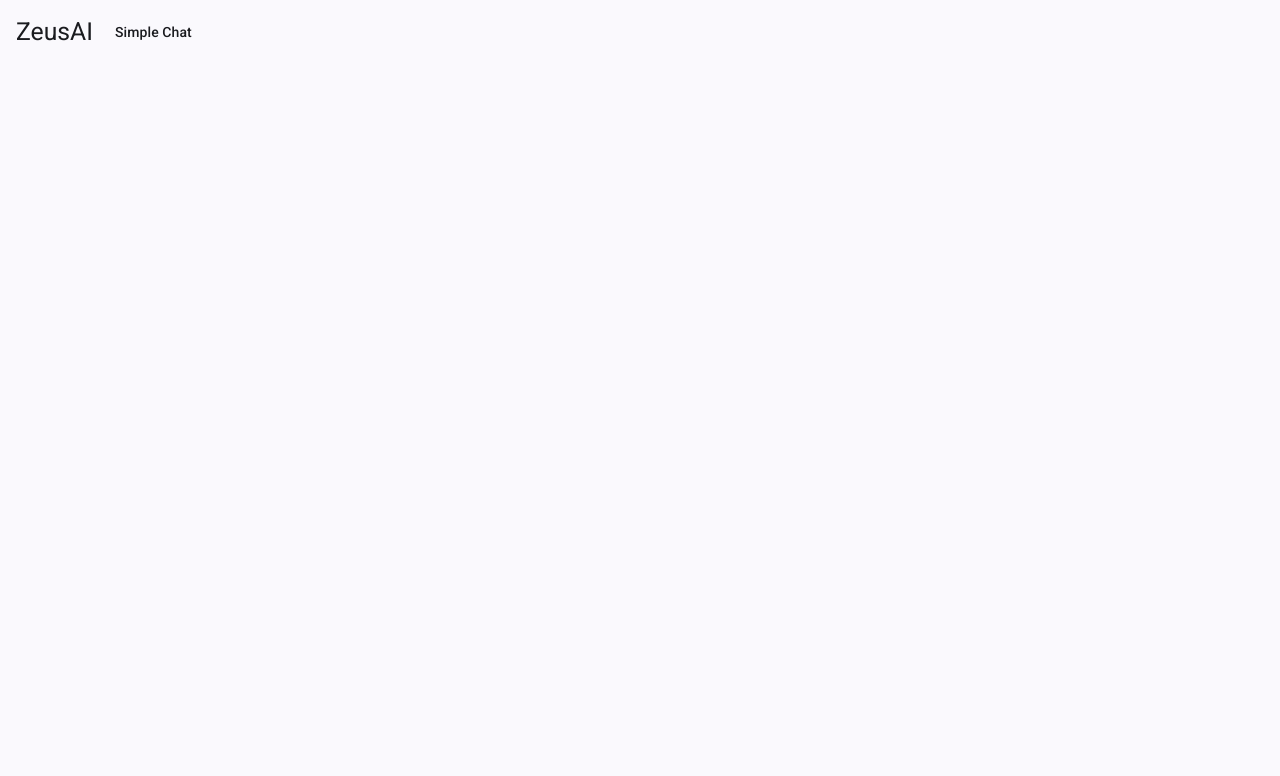
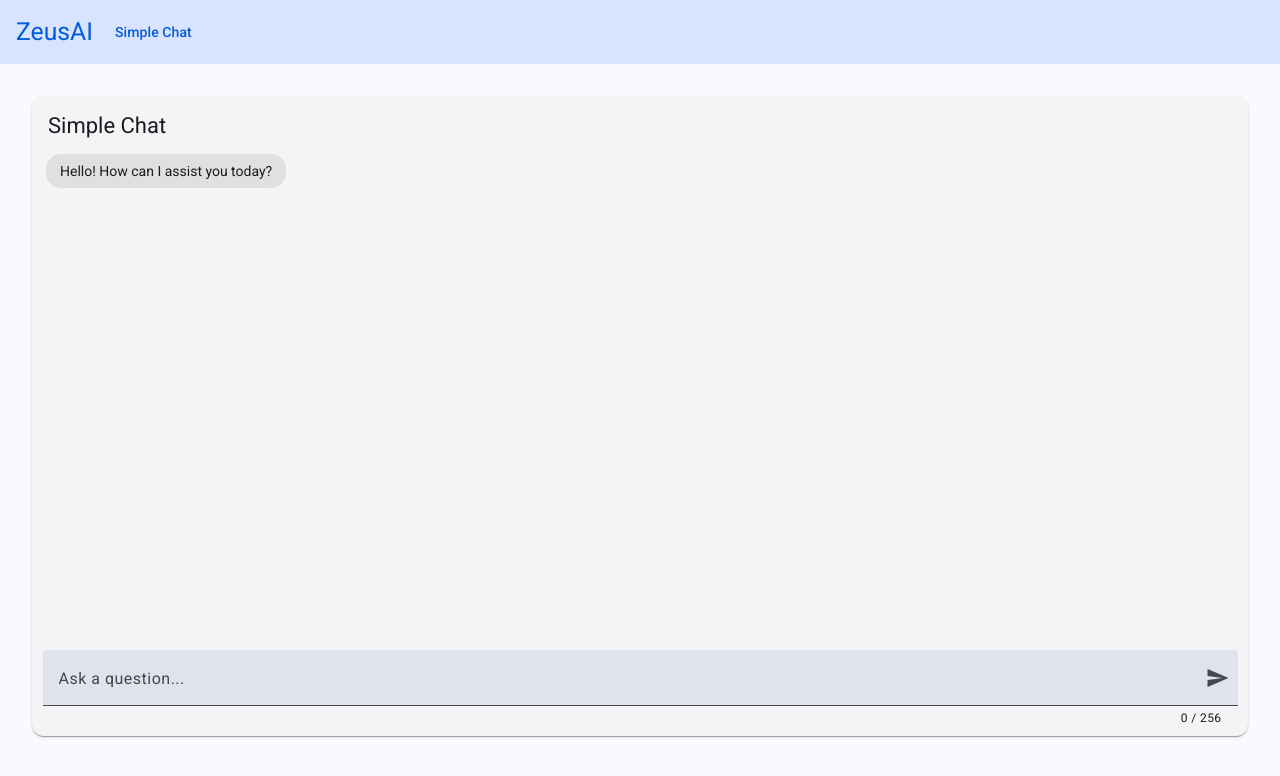
Before and after one commit to CarlosLonghi/AI-Chat, an Angular app: page /simple-chat in a window 1280 px wide. Before the commit this address led to /. Shown: the top 776 px of the page. Built offline with nearby package versions, Linux system fonts and the light colour scheme.

Commit message:
feat: implement simple chat component with routing and styling; add message handling and bot response simulation

```diff
--- a/src/app/app.routes.ts
+++ b/src/app/app.routes.ts
@@ -1,3 +1,18 @@
 import { Routes } from '@angular/router';
 
-export const routes: Routes = [];
+export const routes: Routes = [
+  {
+    path: '',
+    redirectTo: 'simple-chat',
+    pathMatch: 'full'
+  },
+  {
+    path: 'simple-chat',
+    loadComponent: () => import('./chat/simple-chat/simple-chat')
+      .then(c => c.SimpleChat)
+  },
+  {
+    path: '**',
+    redirectTo: 'simple-chat'
+  }
+];
--- /dev/null
+++ b/src/app/chat/simple-chat/simple-chat.html
@@ -0,0 +1,34 @@
+<mat-card class="chat-container">
+  <mat-card-header>
+    <mat-card-title>Simple Chat</mat-card-title>
+  </mat-card-header>
+  <mat-card-content class="chat-content">
+    <div class="messages">
+      @for (message of messages(); track $index) {
+        <div class="message">
+          <div class="message-bubble" [ngClass]="{'user': message.sender === 'user', 'bot': message.sender === 'bot'}">
+            {{ message.text }}
+          </div>
+        </div>
+      }
+    </div>
+  </mat-card-content>
+
+  <div class="chat-input">
+    <mat-form-field class="full-width">
+      <mat-label>Ask a question...</mat-label>
+      <input matInput
+        [ngModel]="userInput()"
+        (ngModelChange)="userInput.set($event)"
+        (keyup.enter)="sendMessage()"
+        maxlength="256"
+        placeholder="Type your question here"
+      />
+      <mat-hint align="end">{{userInput().length}} / 256</mat-hint>
+
+      <button matSuffix matIconButton aria-label="Send" (click)="sendMessage()">
+        <mat-icon>send</mat-icon>
+      </button>
+    </mat-form-field>
+  </div>
+</mat-card>
--- /dev/null
+++ b/src/app/chat/simple-chat/simple-chat.scss
@@ -0,0 +1,48 @@
+.chat-container {
+  display: flex;
+  flex-direction: column;
+  height: 80vh;
+  margin: 32px;
+}
+
+.chat-content {
+  flex: 1 1 auto;
+  overflow-y: auto;
+  padding: 1em;
+}
+
+.messages {
+  flex: 1;
+  margin-bottom: 1em;
+  overflow-y: auto;
+  padding-right: 0.5em;
+}
+
+.message {
+  display: flex;
+  margin-bottom: 0.5em;
+}
+
+.message-bubble {
+  display: inline-block;
+  padding: 0.5em 1em;
+  border-radius: 15px;
+  max-width: 90%;
+  background-color: #e0e0e0;
+}
+
+.message-bubble.user {
+  background-color: #007bff;
+  color: white;
+  align-self: flex-end;
+  margin-left: auto;
+}
+
+.chat-input {
+  flex: 0 0 auto;
+  padding: .75em;
+}
+
+.full-width {
+  width: 100%;
+}
--- /dev/null
+++ b/src/app/chat/simple-chat/simple-chat.ts
@@ -0,0 +1,46 @@
+import { NgClass } from '@angular/common';
+import { Component, signal } from '@angular/core';
+import { FormsModule } from '@angular/forms';
+import { MatButtonModule } from '@angular/material/button';
+import { MatCardModule } from '@angular/material/card';
+import { MatIconModule } from '@angular/material/icon';
+import { MatInputModule } from '@angular/material/input';
+
+@Component({
+  selector: 'app-simple-chat',
+  imports: [MatCardModule, MatInputModule, MatButtonModule, MatButtonModule, MatIconModule, FormsModule, NgClass],
+  templateUrl: './simple-chat.html',
+  styleUrl: './simple-chat.scss',
+})
+export class SimpleChat {
+  userInput = signal('');
+
+  messages = signal([
+    { text: 'Hello! How can I assist you today?', sender: 'bot' }
+  ]);
+
+  sendMessage() {
+    this.trimUserMessage();
+    if (this.userInput() !== '') {
+      this.updateMessages({ text: this.userInput(), sender: 'user' });
+      this.userInput.set('');
+      this.simulateBotResponse();
+    }
+  }
+
+  private updateMessages(message: { text: string; sender: 'user' | 'bot' }) {
+    this.messages.update(messages => [...messages, message]);
+  }
+
+  private trimUserMessage() {
+    const trimmed = this.userInput().trim();
+    this.userInput.set(trimmed);
+  }
+
+  private simulateBotResponse() {
+    setTimeout(() => {
+      const botResponse = 'This is a simulated response from the bot.';
+      this.updateMessages({ text: botResponse, sender: 'bot' });
+    }, 2000);
+  }
+}
--- a/src/styles.scss
+++ b/src/styles.scss
@@ -37,3 +37,14 @@ body {
   height: 100%;
 }
 /* You can add global styles to this file, and also import other style files */
+
+// Override toolbar styles using the `mat.toolbar-overrides` mixin. This mixin
+// accepts a map of CSS properties and values that will be applied to the
+// toolbar component. Learn more about overriding component styles at
+// https://material.angular.dev/guide/theming#overriding-component-styles
+:root {
+  @include mat.toolbar-overrides((
+    container-background-color: #d7e3ff,
+    container-text-color: #005cdb,
+  ));
+}
```
Also changed, not shown: 1 other file (tests, documents, lock files or other folders).
